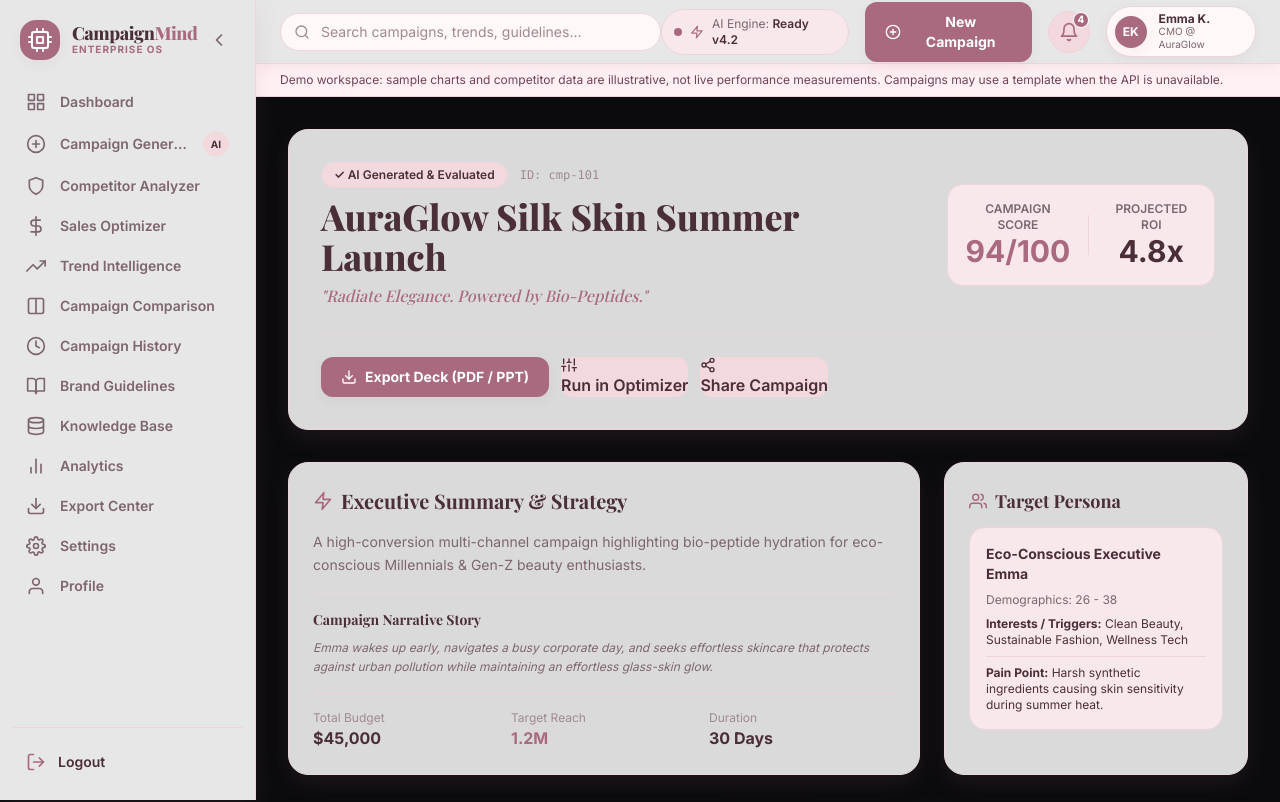
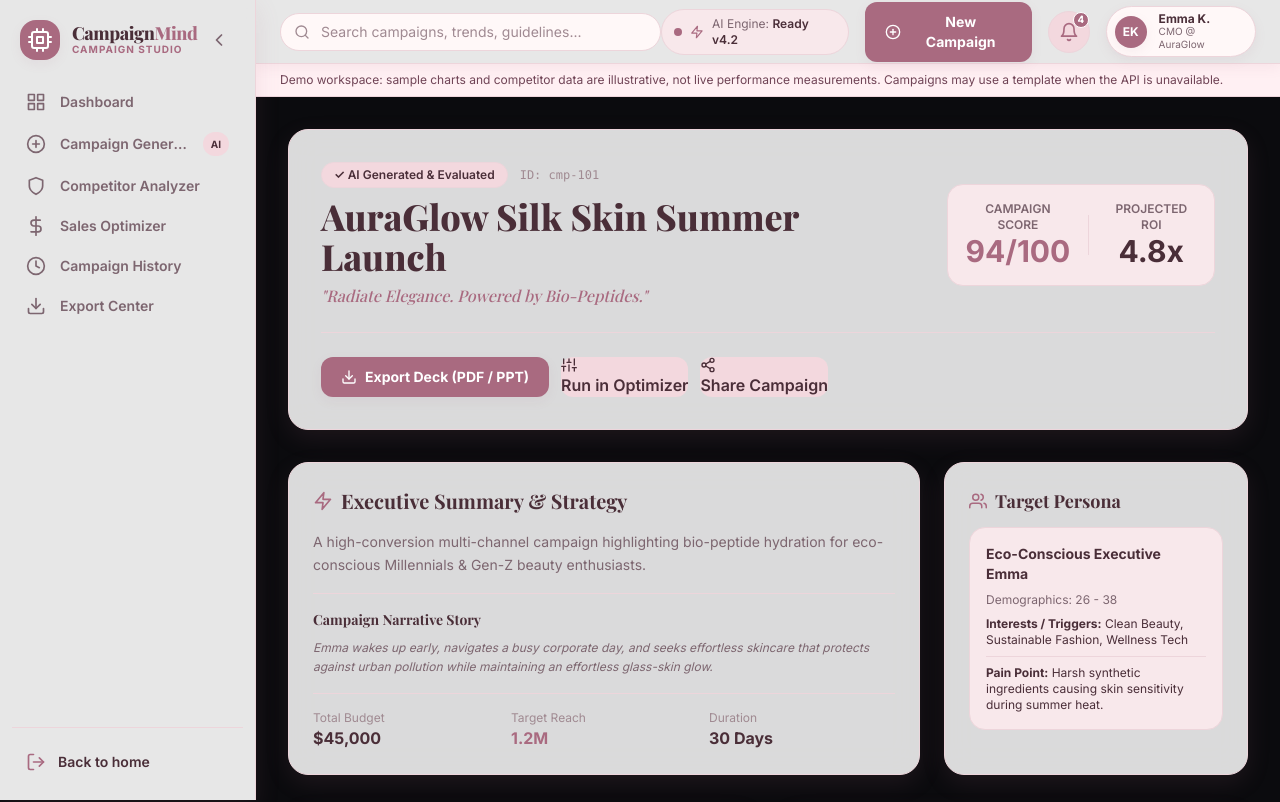
Before and after one commit to SrikarShetkar/Campaign-AI, a React (Vite) app: page /result in a window 1280 px wide. Shown: the top 802 px of the page. Built offline with nearby package versions, Linux system fonts and the light colour scheme; no server answers; a web font is replaced by a local one.

Commit message:
Audit: improve demo accuracy and deployment readiness

```diff
--- a/src/components/layout/Sidebar/Sidebar.jsx
+++ b/src/components/layout/Sidebar/Sidebar.jsx
@@ -30,15 +30,8 @@ export const Sidebar = () => {
     { name: 'Campaign Generator', path: '/generator', icon: FiPlusCircle, badge: 'AI' },
     { name: 'Competitor Analyzer', path: '/competitor-analyzer', icon: FiShield },
     { name: 'Sales Optimizer', path: '/sales-optimizer', icon: FiDollarSign },
-    { name: 'Trend Intelligence', path: '/trends', icon: FiTrendingUp },
-    { name: 'Campaign Comparison', path: '/comparison', icon: FiColumns },
     { name: 'Campaign History', path: '/history', icon: FiClock },
-    { name: 'Brand Guidelines', path: '/brand', icon: FiBookOpen },
-    { name: 'Knowledge Base', path: '/knowledge', icon: FiDatabase },
-    { name: 'Analytics', path: '/analytics', icon: FiBarChart2 },
     { name: 'Export Center', path: '/export', icon: FiDownload },
-    { name: 'Settings', path: '/settings', icon: FiSettings },
-    { name: 'Profile', path: '/profile', icon: FiUser },
   ];
 
   return (
@@ -62,7 +55,7 @@ export const Sidebar = () => {
                   Campaign<span className="text-[#A96A80]">Mind</span>
                 </span>
                 <span className="text-[10px] uppercase font-bold text-[#A96A80] tracking-widest block">
-                  Enterprise OS
+                  Campaign Studio
                 </span>
               </div>
             )}
@@ -114,7 +107,7 @@ export const Sidebar = () => {
           title={sidebarCollapsed ? 'Logout' : undefined}
         >
           <FiLogOut className="w-5 h-5 text-[#A96A80]" />
-          {!sidebarCollapsed && <span>Logout</span>}
+          {!sidebarCollapsed && <span>Back to home</span>}
         </button>
       </div>
     </aside>
```
